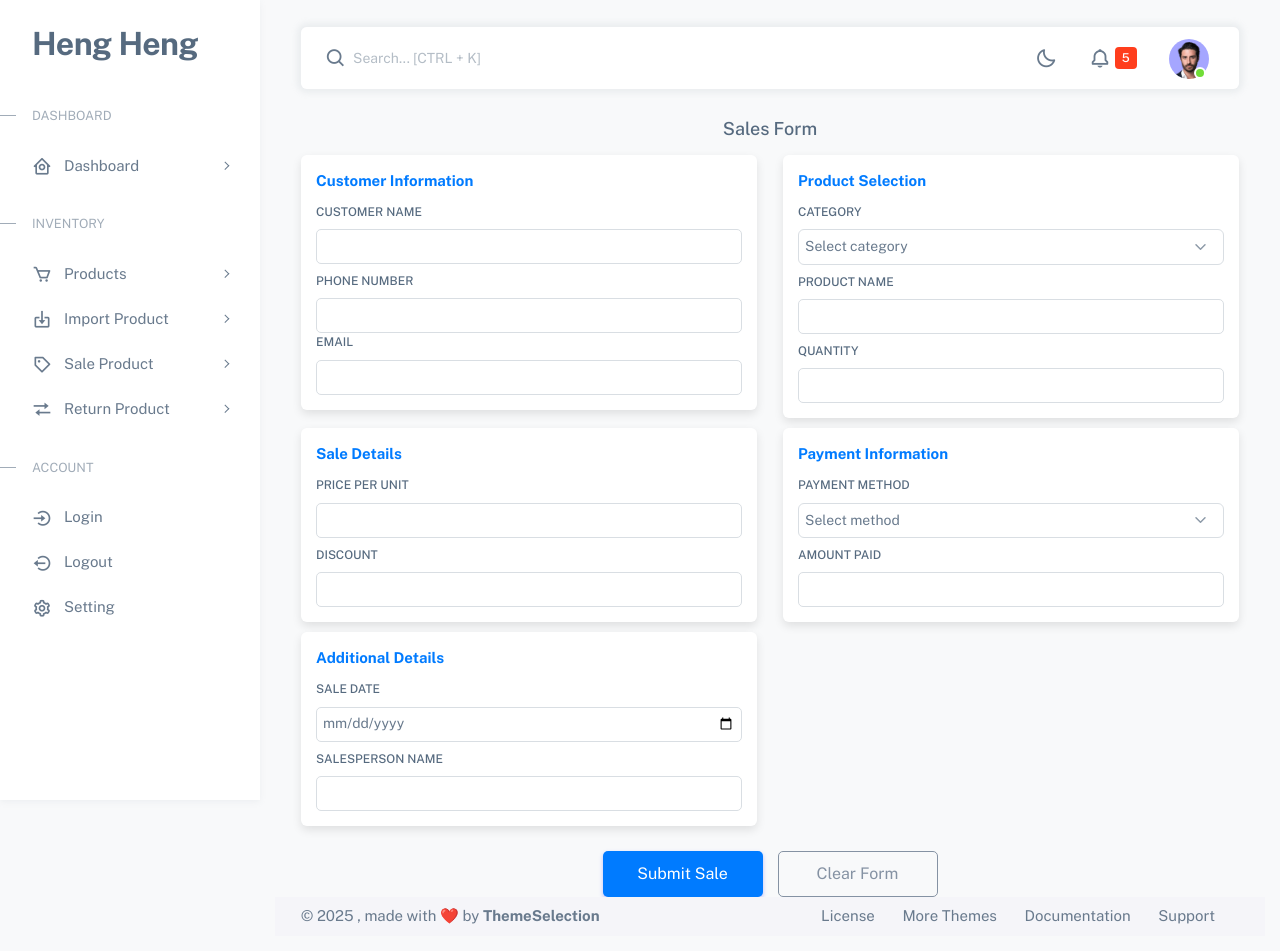
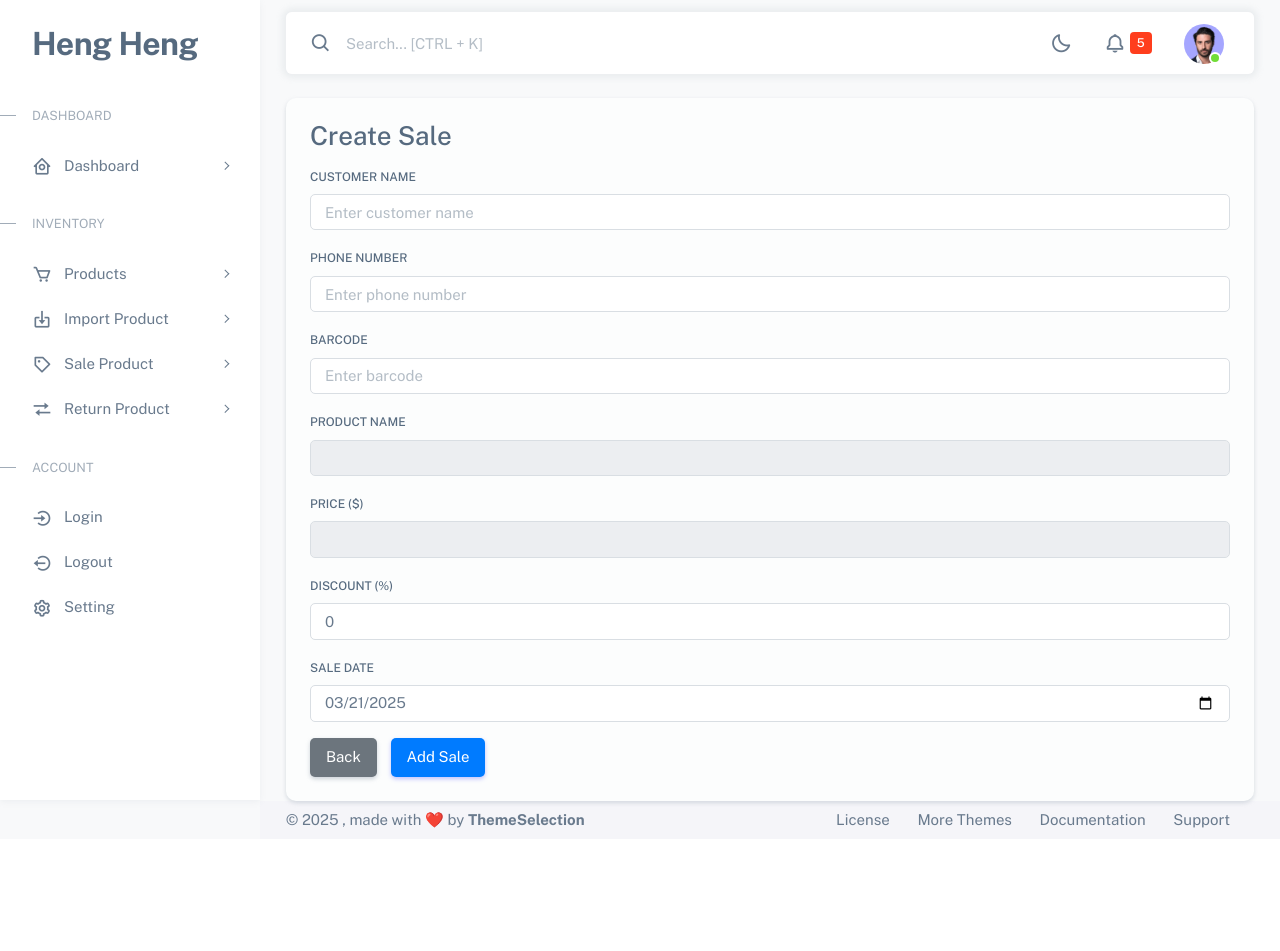
Before and after one commit to poleak-theng065/POS-Management-System-VC1, a PHP site: template views/inventory/sale_form/sale_form.php in a window 1280 px wide. After the commit the page ends 828 px from the top, so only its background shows below. Run offline with PHP 8.4, Linux system fonts and the light colour scheme; the template is opened without the code that fills it, so the values that code supplies are empty; some libraries are stand-ins or nearby versions.

Commit message:
style(create UI): create interface of form[SCRUM-294]

```diff
--- a/Router/route.php
+++ b/Router/route.php
@@ -78,5 +78,7 @@ $route->delete("/order_new_product/delete/{id}", [OrderNewProductController::cla
 
 // Sale form
 $route->get("/sale_form", [SaleFormController::class, 'saleForm']);
+$route->post("/sale_form/store", [SaleFormController::class, 'store']);
+$route->get("/sale_form/generate_receipt", [SaleFormController::class, 'store']);
 
 $route->route();
--- a/views/inventory/sale_form/sale_form.php
+++ b/views/inventory/sale_form/sale_form.php
@@ -1,118 +1,64 @@
+<?php
+    $today = date('Y-m-d'); // Get today's date
+?>
 
-    <style>
-        body {
-            background-color: #f8f9fa;
-            padding: 15px;
-        }
-        .card {
-            border-radius: 6px;
-            margin-bottom: 10px;
-            padding: 15px;
-        }
-        .section-title {
-            font-weight: bold;
-            color: #007bff;
-            margin-bottom: 10px;
-        }
-        .form-control,
-        .form-select {
-            font-size: 14px;
-            padding: 6px;
-        }
-        .btn-container {
-            display: flex;
-            justify-content: center;
-            gap: 15px;
-            margin-top: 15px;
-        }
-        .btn {
-            font-size: 16px;
-            padding: 10px 18px;
-            border-radius: 5px;
-            width: 160px;
-        }
-    </style>
-
-    <div class="container">
-        <h5 class="text-center mb-3">Sales Form</h5>
-        <form>
-            <div class="row">
-                <!-- Customer Information -->
-                <div class="col-md-6">
-                    <div class="card">
-                        <div class="section-title">Customer Information</div>
-                        <label class="form-label">Customer Name</label>
-                        <input type="text" class="form-control mb-2" required>
-                        <label class="form-label">Phone Number</label>
-                        <input type="tel" class="form-control" required>
-                        <label class="form-label">Email</label>
-                        <input type="tel" class="form-control" required>
-                    </div>
-                </div>
-
-                <!-- Product Selection -->
-                <div class="col-md-6">
-                    <div class="card">
-                        <div class="section-title">Product Selection</div>
-                        <label class="form-label">Category</label>
-                        <select class="form-select mb-2" required>
-                            <option value="">Select category</option>
-                            <option>Mobile Phone</option>
-                            <option>Accessory</option>
-                        </select>
-                        <label class="form-label">Product Name</label>
-                        <input type="text" class="form-control mb-2" required>
-                        <label class="form-label">Quantity</label>
-                        <input type="number" class="form-control" min="1" required>
-                    </div>
-                </div>
+<div class="container mt-4">
+    <div class="card p-4 bg-light shadow-sm border-0">
+        <h3 class="card-title">Create Sale</h3>
+        <form id="newOrderForm" action="generate_receipt.php" method="post">
+            <div class="mb-3">
+                <label for="customerName" class="form-label">Customer Name</label>
+                <input type="text" class="form-control" id="customerName" name="customerName" required placeholder="Enter customer name">
             </div>
-
-            <div class="row">
-                <!-- Sale Details -->
-                <div class="col-md-6">
-                    <div class="card">
-                        <div class="section-title">Sale Details</div>
-                        <label class="form-label">Price per Unit</label>
-                        <input type="number" class="form-control mb-2" required>
-                        <label class="form-label">Discount</label>
-                        <input type="number" class="form-control" required>
-                    </div>
-                </div>
-
-                <!-- Payment Information -->
-                <div class="col-md-6">
-                    <div class="card">
-                        <div class="section-title">Payment Information</div>
-                        <label class="form-label">Payment Method</label>
-                        <select class="form-select mb-2" required>
-                            <option value="">Select method</option>
-                            <option>Credit Card</option>
-                            <option>Cash</option>
-                        </select>
-                        <label class="form-label">Amount Paid</label>
-                        <input type="number" class="form-control" required>
-                    </div>
-                </div>
+            <div class="mb-3">
+                <label for="phoneNumber" class="form-label">Phone Number</label>
+                <input type="tel" class="form-control" id="phoneNumber" name="phoneNumber" required placeholder="Enter phone number">
             </div>
-
-            <div class="row">
-                <!-- Additional Details -->
-                <div class="col-md-6">
-                    <div class="card">
-                        <div class="section-title">Additional Details</div>
-                        <label class="form-label">Sale Date</label>
-                        <input type="date" class="form-control mb-2" required>
-                        <label class="form-label">Salesperson Name</label>
-                        <input type="text" class="form-control" required>
-                    </div>
-                </div>
+            <div class="mb-3">
+                <label for="barcode" class="form-label">Barcode</label>
+                <input type="text" class="form-control" id="barcode" name="barcode" required placeholder="Enter barcode">
             </div>
-
-            <!-- Improved Buttons -->
-            <div class="btn-container">
-                <button type="submit" class="btn btn-primary">Submit Sale</button>
-                <button type="reset" class="btn btn-outline-secondary">Clear Form</button>
+            <div class="mb-3">
+                <label for="productName" class="form-label">Product Name</label>
+                <input type="text" class="form-control" id="productName" name="productName" readonly>
             </div>
+            <div class="mb-3">
+                <label for="price" class="form-label">Price ($)</label>
+                <input type="text" class="form-control" id="price" name="price" readonly>
+            </div>
+            <div class="mb-3">
+                <label for="discount" class="form-label">Discount (%)</label>
+                <input type="number" class="form-control" id="discount" name="discount" min="0" max="100" value="0">
+            </div>
+            <div class="mb-3">
+                <label for="saleDate" class="form-label">Sale Date</label>
+                <input type="date" class="form-control" id="saleDate" name="saleDate" value="<?= $today; ?>" required>
+            </div>
+            <a href="javascript:history.back()" class="btn btn-secondary" style="margin-right: 10px;">Back</a>
+            <button type="submit" class="btn btn-primary">Add Sale</button>
         </form>
     </div>
+</div>
+
+<!-- JavaScript for Fetching Product Details -->
+<script>
+document.getElementById("barcode").addEventListener("change", function () {
+    let barcode = this.value;
+
+    if (barcode.trim() !== "") {
+        fetch("fetch_product.php?barcode=" + barcode)
+            .then(response => response.json())
+            .then(data => {
+                if (data.success) {
+                    document.getElementById("productName").value = data.product_name;
+                    document.getElementById("price").value = data.price;
+                } else {
+                    alert("Product not found!");
+                    document.getElementById("productName").value = "";
+                    document.getElementById("price").value = "";
+                }
+            })
+            .catch(error => console.error("Error:", error));
+    }
+});
+</script>
```
Also changed, not shown: Controllers/inventory/SaleFormController.php (+11 -0 lines), Models/inventory/SaleFormModel.php (+14 -0 lines), views/inventory/sale_form/generate_receipt.php (added, +22 -0 lines).
